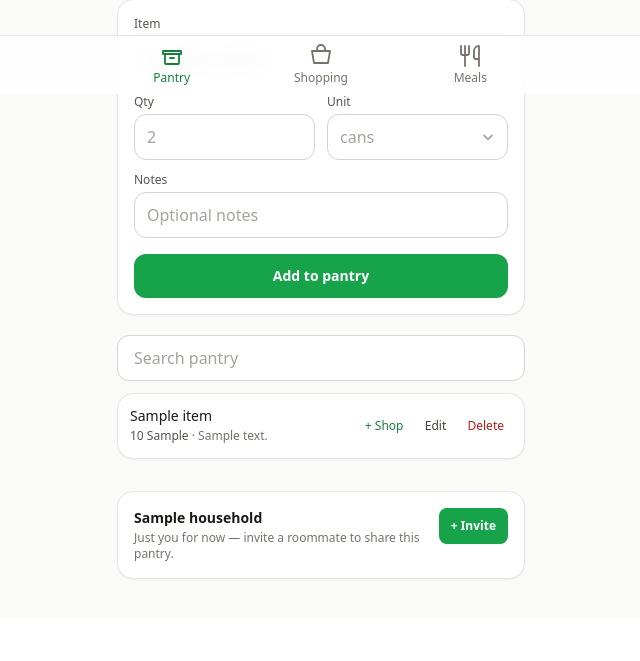
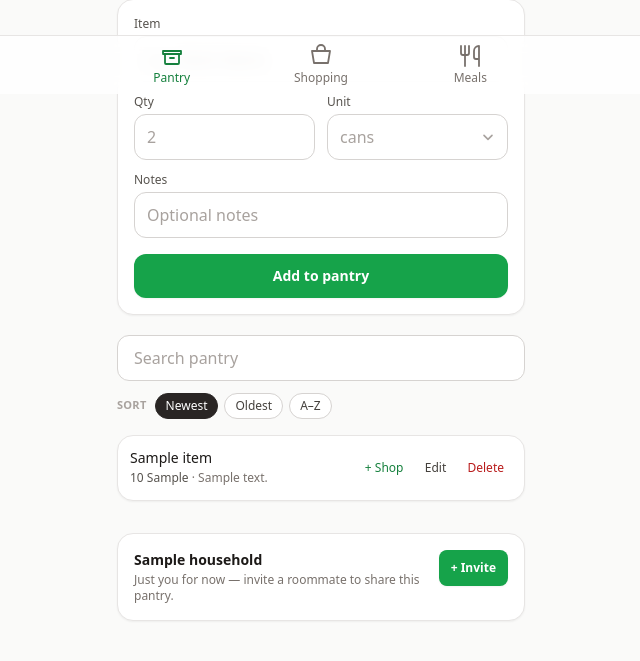
Before and after one commit to zachariahphillips/project-pantry-pal, a Flask app: page /pantry in a window 1280 px wide. Shown: the part 706-1367 px from the top of the page, without its empty margins (319-959 px from the left). Before the commit the page ends 1286 px from the top, so only its background shows below. Run offline with Flask 3, Linux system fonts and the light colour scheme; a user stored in the database is signed in; tables that the repository leaves empty hold one stand-in row (values such as "Sample post"); some libraries are stand-ins or nearby versions.

Commit message:
Pantry sort selector: Newest / Oldest / A–Z
Adds a pill row above the pantry list that lets the user reorder
by added_at desc (default), added_at asc, or name asc (case-
insensitive). Reload-stable via ?sort= on the URL, composes with
?q= search, and preserved across add/delete via HX-Current-URL.

- _apply_pantry_sort + _normalize_pantry_sort centralize the
  ORDER BY logic with stable id-tiebreakers so same-second adds
  don't shuffle between requests
- _current_pantry_sort_from_request reads the user's active sort
  from the HX-Current-URL header so post-mutation swaps preserve
  the selection (the POST /pantry + DELETE /pantry/<id> requests
  don't carry sort in their own URL)
- Sort pills live INSIDE _pantry_list.html so every state-changing
  swap (add, delete, search, sort change) re-renders the right
  active state — same pattern as the shopping "Add again" chips
- Search input stays OUTSIDE the partial to avoid focus loss
  during keystroke swaps; pulls active sort from window.location
  via hx-vals='js:...' at request time
- Hidden on brand-new empty pantry, visible on empty search results

Co-authored-by: Cursor <cursoragent@cursor.com>

```diff
--- a/app.py
+++ b/app.py
@@ -39,7 +39,7 @@ import json
 import logging
 import os
 from datetime import datetime
-from urllib.parse import urlsplit
+from urllib.parse import parse_qsl, urlsplit
 
 from dotenv import load_dotenv
 from flask import (
@@ -291,13 +291,19 @@ def _register_routes(app: Flask) -> None:
     @login_required
     def pantry_list():
         query = (request.args.get("q") or "").strip()
+        sort_key = _normalize_pantry_sort(request.args.get("sort"))
         items_q = current_user.household.pantry_items
         if query:
             items_q = items_q.filter(PantryItem.name.ilike(f"%{query}%"))
+        items_q = _apply_pantry_sort(items_q, sort_key)
         items = items_q.all()
 
         if request.headers.get("HX-Request"):
-            return render_template("_pantry_list.html", items=items, query=query)
+            return render_template(
+                "_pantry_list.html", items=items, query=query,
+                sort_key=sort_key,
+                pantry_sort_options=PANTRY_SORT_OPTIONS,
+            )
 
         form = PantryItemForm()
         # Show the most recent meal plan inline so users coming back to
@@ -306,6 +312,8 @@ def _register_routes(app: Flask) -> None:
         latest_meal_plan = current_user.household.meal_plans.first()
         return render_template(
             "pantry.html", items=items, form=form, query=query,
+            sort_key=sort_key,
+            pantry_sort_options=PANTRY_SORT_OPTIONS,
             household=current_user.household,
             invites=_active_invites_for(current_user.household),
             members=current_user.household.members.all(),
@@ -331,8 +339,17 @@ def _register_routes(app: Flask) -> None:
             if request.headers.get("HX-Request"):
                 # Re-render the whole list so the empty state disappears
                 # cleanly and ordering stays in sync with the DB.
-                items = current_user.household.pantry_items.all()
-                return render_template("_pantry_list.html", items=items, query="")
+                # Phase 4A: preserve the user's active sort across adds.
+                sort_key = _current_pantry_sort_from_request()
+                items_q = _apply_pantry_sort(
+                    current_user.household.pantry_items, sort_key,
+                )
+                items = items_q.all()
+                return render_template(
+                    "_pantry_list.html", items=items, query="",
+                    sort_key=sort_key,
+                    pantry_sort_options=PANTRY_SORT_OPTIONS,
+                )
             return redirect(url_for("pantry_list"))
 
         if request.headers.get("HX-Request"):
@@ -379,8 +396,16 @@ def _register_routes(app: Flask) -> None:
         item = _get_pantry_item_or_404(item_id)
         db.session.delete(item)
         db.session.commit()
-        items = current_user.household.pantry_items.all()
-        return render_template("_pantry_list.html", items=items, query="")
+        # Phase 4A: preserve the user's active sort across deletes.
+        sort_key = _current_pantry_sort_from_request()
+        items = _apply_pantry_sort(
+            current_user.household.pantry_items, sort_key,
+        ).all()
+        return render_template(
+            "_pantry_list.html", items=items, query="",
+            sort_key=sort_key,
+            pantry_sort_options=PANTRY_SORT_OPTIONS,
+        )
 
     @app.route("/pantry/<int:item_id>/add-to-shopping", methods=["POST"])
     @login_required
@@ -1731,6 +1756,92 @@ def _clean_optional(value) -> "str | None":
     return cleaned or None
 
 
+# --- Phase 4A: pantry sort ------------------------------------------------
+
+# Order matters — drives the visual order of the pill row.
+# Values are the human-readable labels shown on each pill.
+PANTRY_SORT_OPTIONS: "dict[str, str]" = {
+    "newest": "Newest",
+    "oldest": "Oldest",
+    "name": "A\u2013Z",  # en-dash so it reads "A–Z"
+}
+PANTRY_SORT_DEFAULT = "newest"
+
+
+def _normalize_pantry_sort(raw: "str | None") -> str:
+    """Coerce a query-string sort key to a supported option, falling back
+    to the default on anything unrecognized. Defensive against URL
+    tampering and stale bookmarks pointing at retired sort keys — the
+    user's request never errors over a bad `?sort=` value, it just
+    silently degrades to Newest.
+    """
+    if raw in PANTRY_SORT_OPTIONS:
+        return raw
+    return PANTRY_SORT_DEFAULT
+
+
+def _current_pantry_sort_from_request() -> str:
+    """For htmx mutation routes (add, delete) that re-render
+    `_pantry_list.html` — read the user's active sort from the
+    `HX-Current-URL` header so the post-mutation swap preserves their
+    selection.
+
+    Without this, adding an item while sorted A–Z would silently flip
+    the list back to Newest, which is the existing bug pre-4A. The
+    add/delete buttons themselves don't carry sort in their request
+    URL (a POST to /pantry, a DELETE to /pantry/<id>); htmx instead
+    sends the page URL in the `HX-Current-URL` header so the server
+    can recover context like this.
+
+    Falls back to the default for non-htmx requests, missing headers,
+    or malformed URLs — anything that can't yield a clean sort key
+    becomes "newest" rather than raising.
+    """
+    current_url = request.headers.get("HX-Current-URL", "")
+    if not current_url:
+        return PANTRY_SORT_DEFAULT
+    try:
+        parsed = urlsplit(current_url)
+        params = dict(parse_qsl(parsed.query))
+        return _normalize_pantry_sort(params.get("sort"))
+    except (ValueError, TypeError):
+        return PANTRY_SORT_DEFAULT
+
+
+def _apply_pantry_sort(query, sort_key: str):
+    """Apply the ORDER BY for `sort_key` to a PantryItem query, after
+    clearing whatever default order_by the dynamic relationship attached.
+    Each branch includes a stable tiebreaker so same-second adds don't
+    re-shuffle between requests (a flake risk for the test suite and
+    a UX confuser for users adding items in rapid succession).
+
+    Caller MUST pre-normalize via `_normalize_pantry_sort`.
+    """
+    # `.order_by(None)` strips the relationship's default ORDER BY before
+    # we layer the requested one on top — otherwise SQLAlchemy emits
+    # `ORDER BY added_at DESC, <new key>` and the new key is functionally
+    # ignored (added_at is already unique per row).
+    query = query.order_by(None)
+
+    if sort_key == "oldest":
+        return query.order_by(
+            PantryItem.added_at.asc(), PantryItem.id.asc(),
+        )
+    if sort_key == "name":
+        # SQLite collates with case-sensitivity by default; lower() is
+        # the portable way to get case-insensitive A–Z. Within ties on
+        # name (e.g. two rows both named "Milk"), the newer row sorts
+        # first — matches the user expectation that re-adds appear above
+        # older duplicates.
+        return query.order_by(
+            db.func.lower(PantryItem.name).asc(),
+            PantryItem.added_at.desc(),
+        )
+    return query.order_by(
+        PantryItem.added_at.desc(), PantryItem.id.desc(),
+    )
+
+
 def _get_pantry_item_or_404(item_id: int) -> PantryItem:
     """Fetch a pantry item the current user's HOUSEHOLD owns, or 404.
     Phase 2A: ownership moved from `item.user_id` to `item.household_id`,
--- a/templates/_pantry_list.html
+++ b/templates/_pantry_list.html
@@ -1,4 +1,50 @@
 <div id="pantry-list" class="space-y-2">
+  {# Phase 4A: sort pill row.
+     Tap-to-sort the pantry, with the active option highlighted dark.
+     The pills live INSIDE this partial so every state-changing swap
+     (add, delete, search) re-renders them with the right active
+     state — same pattern as the "Add again" chips on /shopping.
+
+     Wiring:
+       - hx-get includes ?sort=<key> in the URL, hx-push-url puts that
+         into the browser so reload + bookmark honor the selection.
+       - hx-include="[name='q']" pulls the LIVE search input value at
+         request time (the input lives outside the partial; without
+         this, switching sort would lose whatever the user has typed).
+       - hx-target/swap mirror the search input's contract: replace
+         this whole partial in place.
+
+     Hidden entirely on a brand-new pantry with no query (`items or
+     query`). Pills only matter when there's a list to organize or
+     when the user is actively searching (sort still useful in case
+     they clear the search). #}
+  {% if items or query %}
+    <div class="flex flex-wrap items-center gap-1.5 pb-2"
+         aria-label="Sort pantry">
+      <span class="mr-0.5 text-[11px] font-semibold uppercase tracking-wide text-stone-400">
+        Sort
+      </span>
+      {% for key, label in pantry_sort_options.items() %}
+        {% set is_active = (sort_key == key) %}
+        <button type="button"
+                hx-get="{{ url_for('pantry_list', sort=key) }}"
+                hx-target="#pantry-list"
+                hx-swap="outerHTML"
+                hx-include="[name='q']"
+                hx-push-url="true"
+                aria-pressed="{{ 'true' if is_active else 'false' }}"
+                class="inline-flex items-center rounded-full px-2.5 py-1 text-xs font-medium transition-colors focus:outline-none focus:ring-2 focus:ring-stone-300
+                  {% if is_active %}
+                    border border-stone-800 bg-stone-800 text-white
+                  {% else %}
+                    border border-stone-300 bg-white text-stone-700 hover:border-stone-500 hover:bg-stone-50
+                  {% endif %}">
+          {{ label }}
+        </button>
+      {% endfor %}
+    </div>
+  {% endif %}
+
   {% if items %}
     {% for item in items %}{% include "_pantry_item.html" %}{% endfor %}
   {% else %}
--- a/templates/pantry.html
+++ b/templates/pantry.html
@@ -172,6 +172,13 @@
   {# ---------- Search + list ---------- #}
   <div class="mb-3">
     <label for="search" class="sr-only">Search pantry</label>
+    {# Phase 4A: hx-vals reads the active sort from window.location at
+       request time, so each keystroke-driven search preserves the
+       sort pill the user picked. Reading from the URL (vs a hidden
+       form input) is what lets the search input stay OUTSIDE the
+       re-rendered partial — no focus-loss / cursor-position issues
+       from re-rendering it on every swap. The sort URL is kept in
+       sync via the pills' hx-push-url=true. #}
     <input id="search"
            type="search"
            name="q"
@@ -179,6 +186,7 @@
            placeholder="Search pantry"
            autocomplete="off"
            hx-get="{{ url_for('pantry_list') }}"
+           hx-vals='js:{sort: new URLSearchParams(window.location.search).get("sort") || "newest"}'
            hx-trigger="keyup changed delay:250ms, search"
            hx-target="#pantry-list"
            hx-swap="outerHTML"
```
Also changed, not shown: tests/test_phase_4a.py (added, +369 -0 lines).
